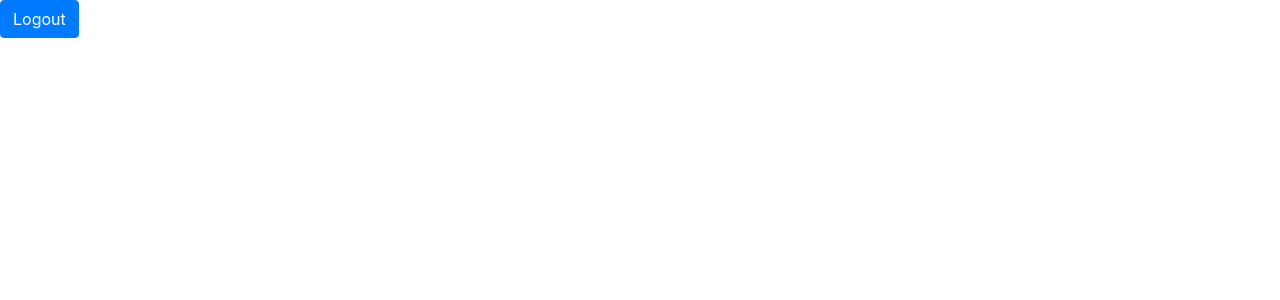
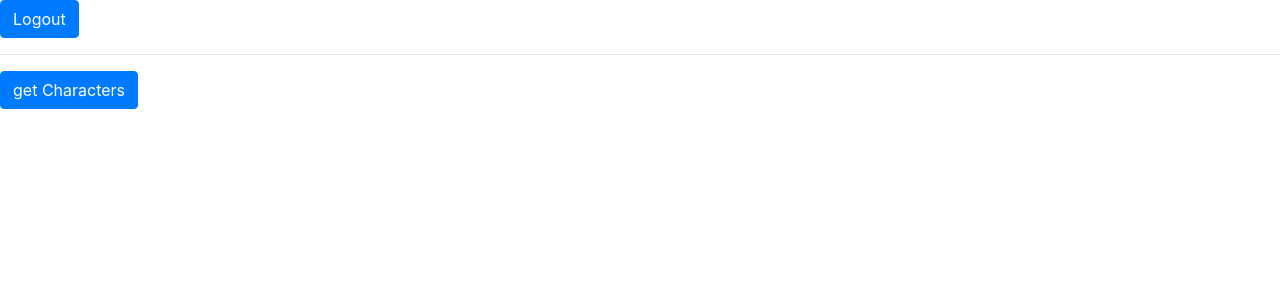
Before and after one commit to kriszcson/splendex_homework_07, an Angular app in the folder swapi/: page /characters in a window 1280 px wide. Shown: the top 300 px of the page. Built offline with nearby package versions, Linux system fonts and the light colour scheme.

Commit message:
Debug: routing

```diff
--- a/swapi/src/app/characters/character.service.ts
+++ b/swapi/src/app/characters/character.service.ts
@@ -1,10 +1,8 @@
-import { Component, Injectable, OnInit } from '@angular/core';
+import { Injectable, OnInit } from '@angular/core';
 import { map } from 'rxjs/operators';
 import { HttpClient } from '@angular/common/http';
 
-import { Character } from './model/character';
-import { Input } from '@angular/core';
-
+@Injectable({ providedIn: 'root' })
 export class CharacterService implements OnInit {
 
     constructor(private http: HttpClient) { }
@@ -15,7 +13,7 @@ export class CharacterService implements OnInit {
     }
 
     fetchCharacters() {
-        this.http.get('https://swapi.dev/api/people/?page=1')
+        return this.http.get('https://swapi.dev/api/people/?page=1')
             .pipe(map(resData => {
                 const characters = [];
                 for (const key in resData) {
@@ -23,10 +21,7 @@ export class CharacterService implements OnInit {
                         characters.push({ ...resData[key], id: key })
                     }
                 }
-                return characters;
             })
             )
-            .subscribe(characters => {
-            })
     }
 }
--- a/swapi/src/app/characters/characters.component.html
+++ b/swapi/src/app/characters/characters.component.html
@@ -1 +1,3 @@
 <button class="btn btn-primary">Logout</button>
+<hr>
+<button class="btn btn-primary" (click)="getCharacters()">get Characters</button>
--- a/swapi/src/app/characters/characters.component.ts
+++ b/swapi/src/app/characters/characters.component.ts
@@ -1,24 +1,31 @@
-import { Component, OnInit, OnDestroy } from '@angular/core';
+import { Component, OnInit, OnDestroy, Injectable } from '@angular/core';
 import { Subscription } from 'rxjs';
 import { AuthService } from '../auth/auth.service';
+import { CharacterService } from './character.service';
 
 @Component({
   selector: 'app-characters',
   templateUrl: './characters.component.html',
   styleUrls: ['./characters.component.scss']
 })
+
 export class CharactersComponent implements OnInit, OnDestroy {
 
   isAuthenticated = false;
   private userSub: Subscription;
+  characters;
 
-  constructor(private authService: AuthService) { }
+  constructor(private characterServise: CharacterService, private authService: AuthService) { }
 
   ngOnInit(): void {
     this.userSub = this.authService.user.subscribe(user => {
       this.isAuthenticated = !!user;
     });
   }
+  getCharacters() {
+    this.characters = this.characterServise.fetchCharacters().subscribe();
+    console.log(this.characters);
+  }
 
   ngOnDestroy(): void {
     this.userSub.unsubscribe();
```
